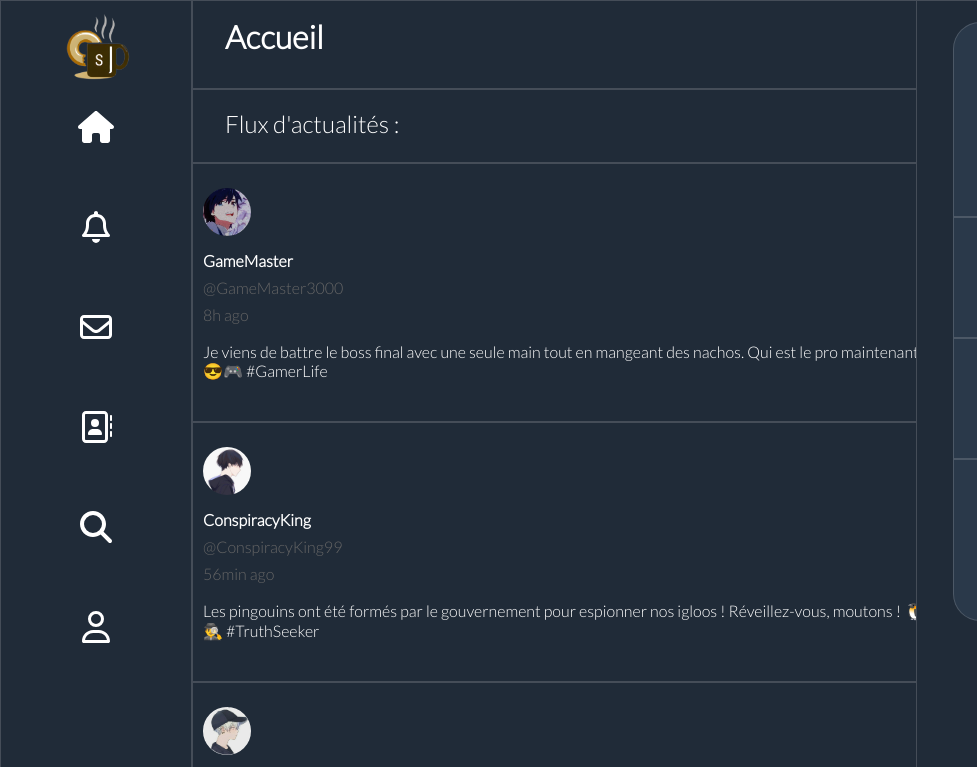
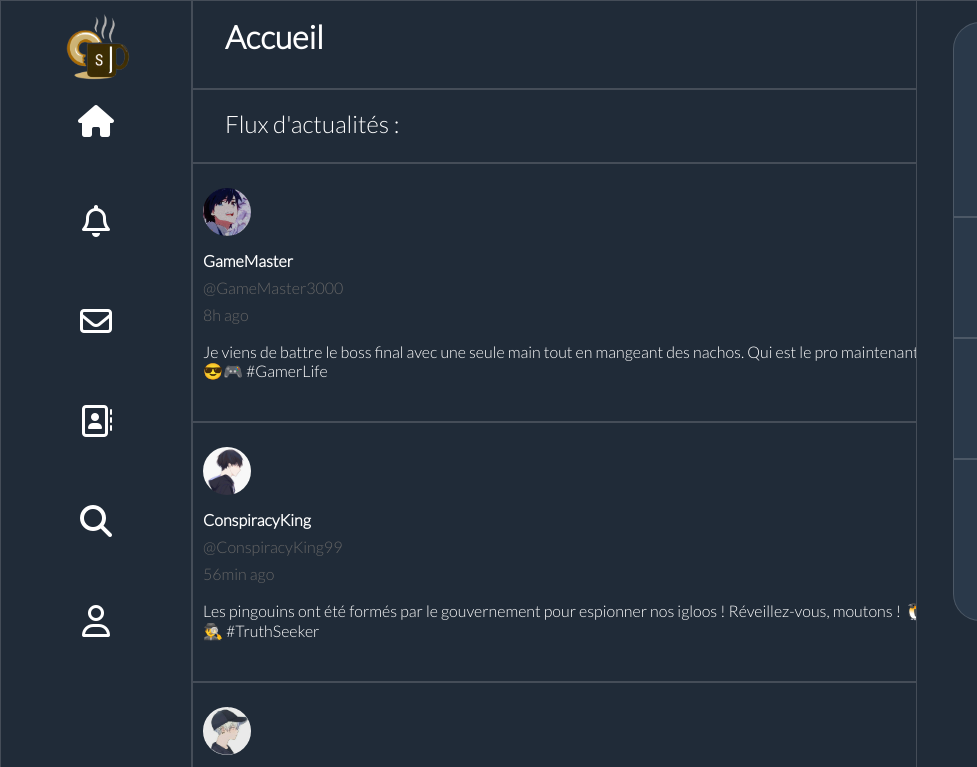
Before and after one commit to Maxime558/Project_fil_rouge, a plain HTML site: page index.html in a window 1280 px wide. Shown: the top 767 px of the page, 0-977 px from the left. Drawn offline with Linux system fonts and the light colour scheme.

Commit message:
Changement des balises svg en i

```diff
--- a/assets/css/navbar.css
+++ b/assets/css/navbar.css
@@ -46,6 +46,7 @@ html {
  ██║ ╚████║██║  ██║ ╚████╔╝ ██████╔╝██║  ██║██║  ██║
  ╚═╝  ╚═══╝╚═╝  ╚═╝  ╚═══╝  ╚═════╝ ╚═╝  ╚═╝╚═╝  ╚═╝
 */
+
 
 .sidebar {
   width: 100px;
--- a/index.html
+++ b/index.html
@@ -11,10 +11,9 @@
       sizes="32x32"
       href="../assets/images/favicon.png"
     />
-    <!-- Liens vers les feuilles de style CSS -->
+    <script src="https://kit.fontawesome.com/9eaaa05096.js" crossorigin="anonymous"></script>
     <link rel="stylesheet" href="./assets/css/style.css" />
     <link rel="stylesheet" href="./assets/css/navbar.css" />
-    <!-- Lien vers le script JavaScript avec l'attribut 'defer' -->
     <script src="./assets/js/script.js" defer></script>
   </head>
   <body>
@@ -24,112 +23,54 @@
           <div class="logo-container">
             <ul>
               <li>
-                <!-- Logo de l'application -->
                 <img id="logo" src="./assets/images/logo.png" alt="logo" />
               </li>
               <li>
-                <!-- Icône pour la page d'accueil -->
-                <svg
-                  class="logo-sidebar"
-                  xmlns="http://www.w3.org/2000/svg"
-                  height="2em"
-                  viewBox="0 0 576 512"
-                >
-                  <!-- Chemin SVG pour l'icône -->
-                  <path
-                    d="M575.8 255.5c0 18-15 32.1-32 32.1h-32l.7 160.2c0 2.7-.2 5.4-.5 8.1V472c0 22.1-17.9 40-40 40H456c-1.1 0-2.2 0-3.3-.1c-1.4 .1-2.8 .1-4.2 .1H416 392c-22.1 0-40-17.9-40-40V448 384c0-17.7-14.3-32-32-32H256c-17.7 0-32 14.3-32 32v64 24c0 22.1-17.9 40-40 40H160 128.1c-1.5 0-3-.1-4.5-.2c-1.2 .1-2.4 .2-3.6 .2H104c-22.1 0-40-17.9-40-40V360c0-.9 0-1.9 .1-2.8V287.6H32c-18 0-32-14-32-32.1c0-9 3-17 10-24L266.4 8c7-7 15-8 22-8s15 2 21 7L564.8 231.5c8 7 12 15 11 24z"
-                  />
-                </svg>
-                <!-- Tooltip pour la page d'accueil -->
+                <i class="fa-solid fa-house fa-2xl"></i>
                 <div class="tooltip hidden">
                   <a href="#"></a>
                   <p>Accueil</p>
                 </div>
               </li>
               <li id="logohome">
-                <svg
-                  class="logo-sidebar"
-                  xmlns="http://www.w3.org/2000/svg"
-                  height="2em"
-                  viewBox="0 0 448 512"
-                >
-                  <path
-                    d="M224 0c-17.7 0-32 14.3-32 32V49.9C119.5 61.4 64 124.2 64 200v33.4c0 45.4-15.5 89.5-43.8 124.9L5.3 377c-5.8 7.2-6.9 17.1-2.9 25.4S14.8 416 24 416H424c9.2 0 17.6-5.3 21.6-13.6s2.9-18.2-2.9-25.4l-14.9-18.6C399.5 322.9 384 278.8 384 233.4V200c0-75.8-55.5-138.6-128-150.1V32c0-17.7-14.3-32-32-32zm0 96h8c57.4 0 104 46.6 104 104v33.4c0 47.9 13.9 94.6 39.7 134.6H72.3C98.1 328 112 281.3 112 233.4V200c0-57.4 46.6-104 104-104h8zm64 352H224 160c0 17 6.7 33.3 18.7 45.3s28.3 18.7 45.3 18.7s33.3-6.7 45.3-18.7s18.7-28.3 18.7-45.3z"
-                  />
-                </svg>
+                <i class="fa-regular fa-bell fa-2xl"></i>
                 <div id="notif" class="tooltip hidden">
                   <a href="#"></a>
                   <p>Notifications</p>
                 </div>
               </li>
               <li>
-                <svg
-                  class="logo-sidebar"
-                  xmlns="http://www.w3.org/2000/svg"
-                  height="2em"
-                  viewBox="0 0 512 512"
-                >
-                  <path
-                    d="M64 112c-8.8 0-16 7.2-16 16v22.1L220.5 291.7c20.7 17 50.4 17 71.1 0L464 150.1V128c0-8.8-7.2-16-16-16H64zM48 212.2V384c0 8.8 7.2 16 16 16H448c8.8 0 16-7.2 16-16V212.2L322 328.8c-38.4 31.5-93.7 31.5-132 0L48 212.2zM0 128C0 92.7 28.7 64 64 64H448c35.3 0 64 28.7 64 64V384c0 35.3-28.7 64-64 64H64c-35.3 0-64-28.7-64-64V128z"
-                  />
-                </svg>
+                <i class="fa-regular fa-envelope fa-2xl"></i>
                 <div id="notif2" class="tooltip hidden">
                   <a href="#"></a>
                   <p>Messages</p>
                 </div>
               </li>
               <li>
-                <svg
-                  class="logo-sidebar"
-                  xmlns="http://www.w3.org/2000/svg"
-                  height="2em"
-                  viewBox="0 0 512 512"
-                >
-                  <path
-                    d="M384 48c8.8 0 16 7.2 16 16V448c0 8.8-7.2 16-16 16H96c-8.8 0-16-7.2-16-16V64c0-8.8 7.2-16 16-16H384zM96 0C60.7 0 32 28.7 32 64V448c0 35.3 28.7 64 64 64H384c35.3 0 64-28.7 64-64V64c0-35.3-28.7-64-64-64H96zM240 256a64 64 0 1 0 0-128 64 64 0 1 0 0 128zm-32 32c-44.2 0-80 35.8-80 80c0 8.8 7.2 16 16 16H336c8.8 0 16-7.2 16-16c0-44.2-35.8-80-80-80H208zM512 80c0-8.8-7.2-16-16-16s-16 7.2-16 16v64c0 8.8 7.2 16 16 16s16-7.2 16-16V80zM496 192c-8.8 0-16 7.2-16 16v64c0 8.8 7.2 16 16 16s16-7.2 16-16V208c0-8.8-7.2-16-16-16zm16 144c0-8.8-7.2-16-16-16s-16 7.2-16 16v64c0 8.8 7.2 16 16 16s16-7.2 16-16V336z"
-                  />
-                </svg>
+                <i class="fa-regular fa-address-book fa-2xl"></i>
                 <div class="tooltip hidden">
                   <a href="#"></a>
                   <p>Contacts</p>
                 </div>
               </li>
               <li>
-                <svg
-                  class="logo-sidebar"
-                  xmlns="http://www.w3.org/2000/svg"
-                  height="2em"
-                  viewBox="0 0 512 512"
-                  id="recherche"
-                >
-                  <path
-                    d="M416 208c0 45.9-14.9 88.3-40 122.7L502.6 457.4c12.5 12.5 12.5 32.8 0 45.3s-32.8 12.5-45.3 0L330.7 376c-34.4 25.2-76.8 40-122.7 40C93.1 416 0 322.9 0 208S93.1 0 208 0S416 93.1 416 208zM208 352a144 144 0 1 0 0-288 144 144 0 1 0 0 288z"
-                  />
-                </svg>
+                <i id="recherche" class="fa-solid fa-magnifying-glass fa-2xl"></i>
                 <div id="notif3" class="tooltip hidden">
                   <a href="#"></a>
                   <p id="affichage-barre">Recherche</p>
                 </div>
               </li>
               <li id="correction-margin">
-                <svg
-                  class="logo-sidebar"
-                  xmlns="http://www.w3.org/2000/svg"
-                  height="2em"
-                  viewBox="0 0 448 512"
-                  id="connexion-icon"
-                >
-                  <path
-                    d="M304 128a80 80 0 1 0 -160 0 80 80 0 1 0 160 0zM96 128a128 128 0 1 1 256 0A128 128 0 1 1 96 128zM49.3 464H398.7c-8.9-63.3-63.3-112-129-112H178.3c-65.7 0-120.1 48.7-129 112zM0 482.3C0 383.8 79.8 304 178.3 304h91.4C368.2 304 448 383.8 448 482.3c0 16.4-13.3 29.7-29.7 29.7H29.7C13.3 512 0 498.7 0 482.3z"
-                  />
-                </svg>
+                <i id="connexion-icon" class="fa-regular fa-user fa-2xl"></i>
                 <div id="notif4" class="tooltip hidden">
                   <p>Accès Membre</p>
                 </div>
                 <div id="connexion-menu" class="connexion-menu hidden">
                   <a href="./page/inscription.html"><p>Connexion</p></a>
                   <hr />
-                  <a href="./page/inscription.html?ajouterClasse=true"><p>Inscription</p></a>
+                  <a href="./page/inscription.html?ajouterClasse=true"
+                    ><p>Inscription</p></a
+                  >
                 </div>
               </li>
             </ul>
```
Lines whose indentation alone changed are shown as unchanged.
